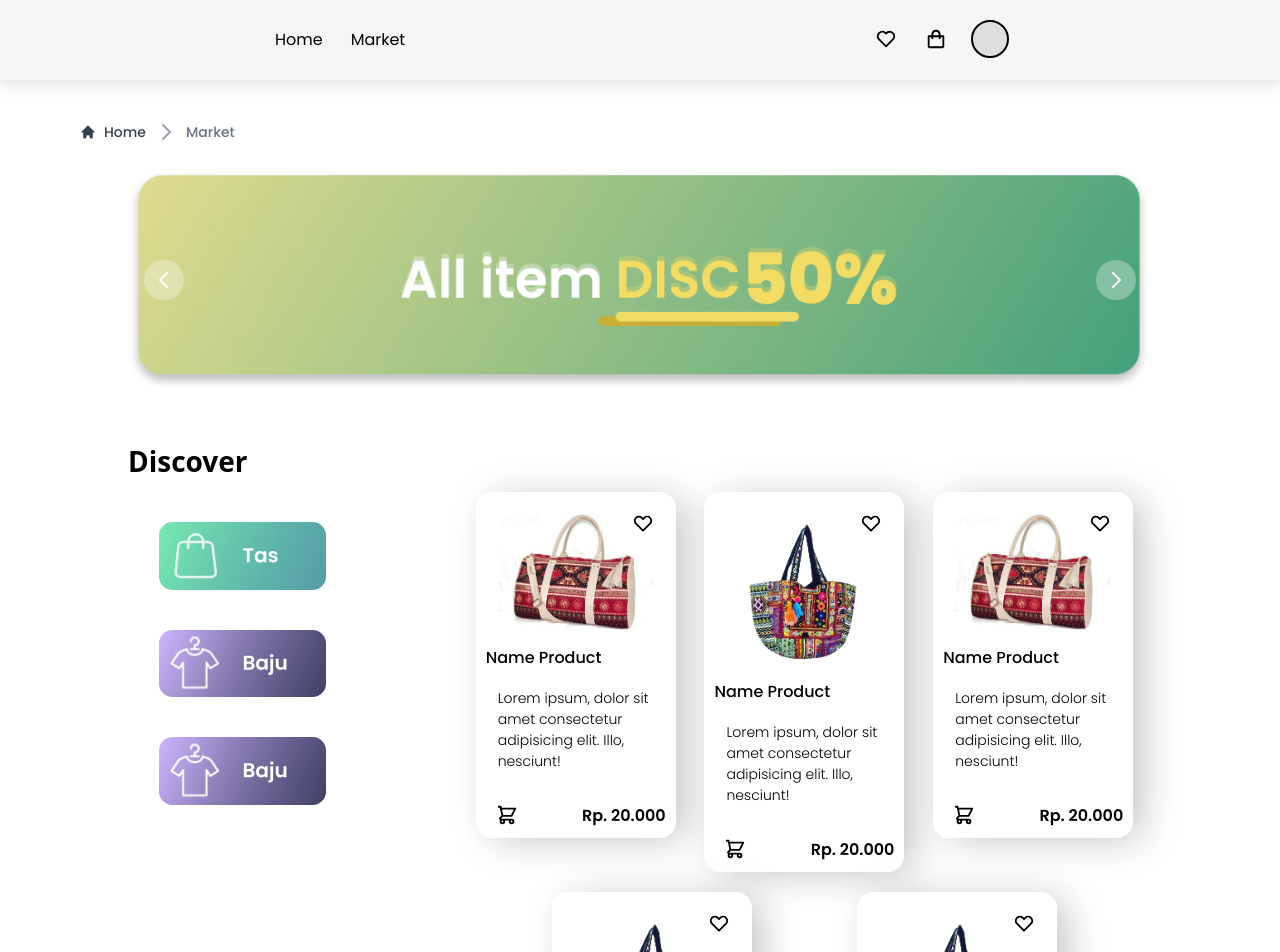
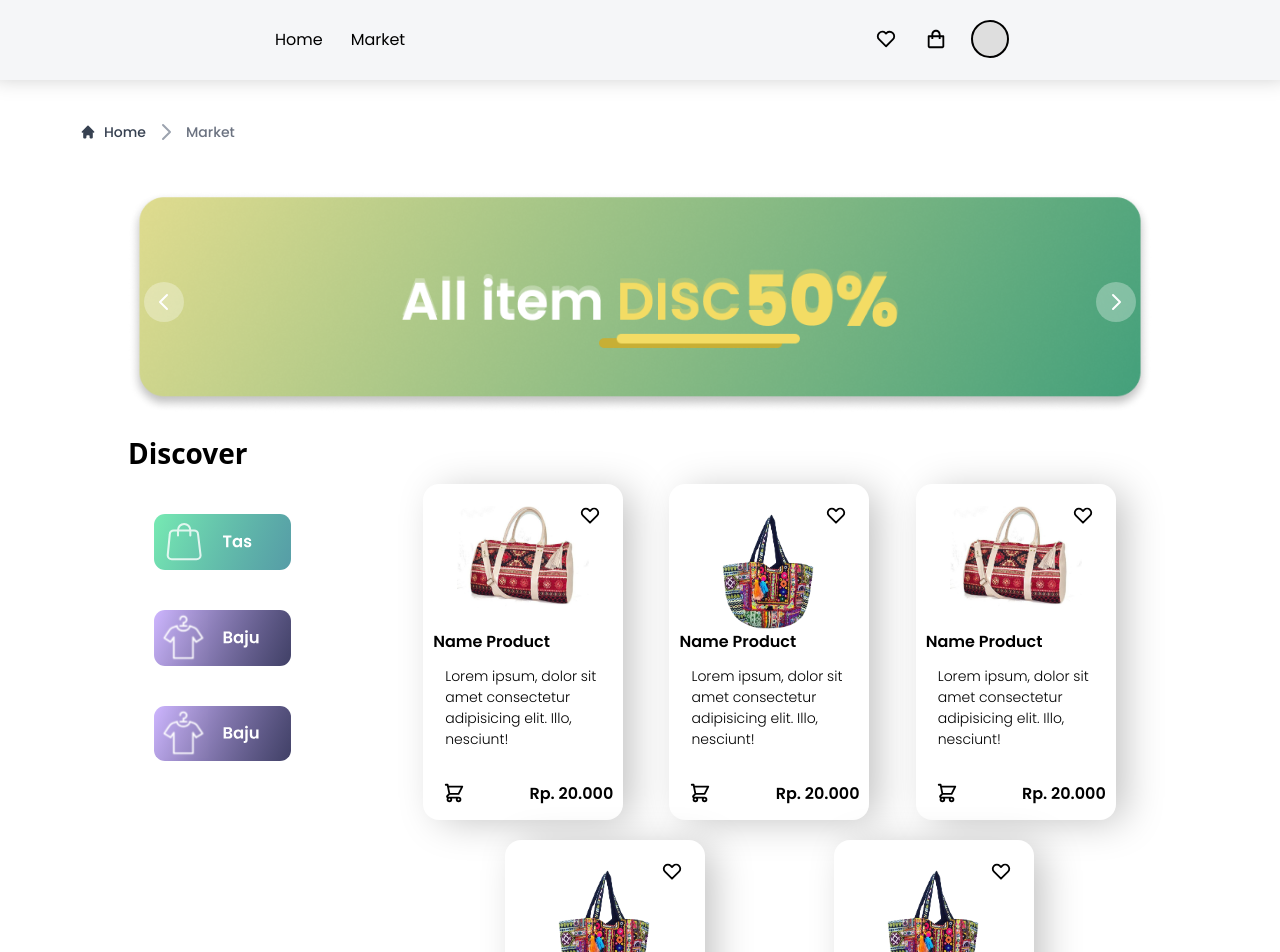
Before and after one commit to sahrilputra/Lokalize---Ecommerce, a Next.js app: page /market in a window 1280 px wide. Shown: the top 952 px of the page. Built offline with nearby package versions, Linux system fonts and the light colour scheme.

Commit message:
fixing element in market and change shadow

```diff
--- a/components/header/styles.module.scss
+++ b/components/header/styles.module.scss
@@ -11,7 +11,8 @@ $bg-color : #F5F6F8;
     background: #F5F6F8;
     box-shadow: 0px -11px 22px 7px rgba(0, 0, 0, 0.25);
     z-index: 1 !important;
-    // position: fixed;
+    position: fixed;
+    top: 0;
 
     &__container {
         font-family:'Poppins', sans-serif;
--- a/components/main/displayProduct.js
+++ b/components/main/displayProduct.js
@@ -1,5 +1,6 @@
 import styles from '../main/styles.module.scss';
 import Image from 'next/image'
+import Link from 'next/link';
 export const DisplayProduct = () => {
     return (
         <div className={styles.product}>
@@ -34,7 +35,7 @@ export const DisplayProduct = () => {
                     <h3 className={styles.product__content__title}>Product Kami</h3>
                     <p className={styles.product__content__param}>Jelajahi lebih dalam produk unggulan kami di lokalize</p>
                     <div className={styles.product__content__button}>
-                        <button className={styles.greenButton} placehoder="explore">explore</button>
+                        <button className={styles.greenButton} placehoder="explore"><Link href="/market">Explore</Link></button>
                     </div>
                     <div className={styles.product__content__display}>
                         <div className={styles.product__content__img}>
--- a/components/market/banner.js
+++ b/components/market/banner.js
@@ -1,4 +1,4 @@
-import React from 'react'
+
 import styles from '../market/styles.module.scss';
 import Image from 'next/image';
 import { Carousel } from 'flowbite-react';
@@ -6,7 +6,7 @@ export const Banner = () => {
     return (
         <>
             <div className={styles.banner}>
-                <div className="h-56 sm:h-64 xl:h-80 2xl:h-96">
+                <div className="mt-28 h-32 sm:h-64 xl:h-80 2xl:h-96">
                     <Carousel slideInterval={5000}>
                         <Image
                             src="/banner/banner_ads.png"
--- a/components/market/index.js
+++ b/components/market/index.js
@@ -1,3 +1,6 @@
+
+import styles from '../market/styles.module.scss';
+import { Navbar } from '../header/Navbar'
 import { BreadCrumbsElement } from './breadCumbs'
 import { Banner } from './banner'
 import { SearchBar } from './searchBar'
@@ -6,6 +9,7 @@ import { CardComponent } from './card'
 export const MarketMain = () => {
   return (
     <>
+    <Navbar />
     <BreadCrumbsElement />
     <Banner />
     <SearchBar />
--- a/components/market/styles.module.scss
+++ b/components/market/styles.module.scss
@@ -1,12 +1,11 @@
+
 .banner {
     width: 80%;
     height: max-content;
     margin: auto;
     margin-top: 40px;
-
-    img {
-        cursor: pointer;
-    }
+    position: relative;
+    top: 30px;
 }
 
 .inputSearch {
@@ -38,8 +37,8 @@
 
     &__container {
         display: grid;
-        grid-template-columns: 0.8fr 1.8fr;
-        gap: 20px;
+        grid-template-columns: 0.6fr 1.8fr;
+        gap: 4px;
     }
 
     &__menuSection {
@@ -56,29 +55,31 @@
     }
 
     &__item {
-        cursor: pointer;
         margin-top: 40px;
         width: 60%;
+        cursor: pointer;
     }
 
     &__card {
-
         font-family: 'Poppins', sans-serif;
         display: flex;
         flex-wrap: wrap;
         flex-direction: row;
         justify-content: space-evenly;
-
+        position: relative;
         &__image {
+            max-width: 156px;
+            max-height: 120px;
             padding: 12px;
+            margin: auto;
         }
 
         &__item {
             position: relative;
-            cursor: pointer;
             width: 200px;
             background: #fff;
             border-radius: 22px;
+            min-height: max-content;
             max-height: max-content;
             padding: 10px;
             margin: 10px;
@@ -87,9 +88,12 @@
         }
 
         &__title {
-            margin-bottom: 6px;
-            font-weight: 500;
+            font-weight: 600;
             font-size: 16px;
+            margin-top: 16px;
+            min-width: 44px;
+            max-width: max-content;
+            cursor: pointer;
         }
 
         &__param {
@@ -109,10 +113,14 @@
             position: relative;
 
         }
+        &__text{
+            height: 180px;
+        }
     }
 }
 
 .cartIcon{
+    cursor: pointer;
     position: absolute;
     left: 10px;
     height: 22px;
@@ -121,6 +129,7 @@
 }
 
 .heartIcon {
+    cursor: pointer;
     height: 22px;
     width: 22px;
     text-align: right;
@@ -139,7 +148,7 @@
     }
 
     .banner {
-        width: 100%;
+        top: 30px;
     }
 
     .market {
--- a/pages/market.js
+++ b/pages/market.js
@@ -4,7 +4,6 @@ import { MarketMain } from "@/components/market"
 const Market = () => {
   return (
     <>
-    <Navbar />
     <MarketMain />
     <FooterElement />
     </>
```
Also changed, not shown: components/main/styles.module.scss (+12 -7 lines).
